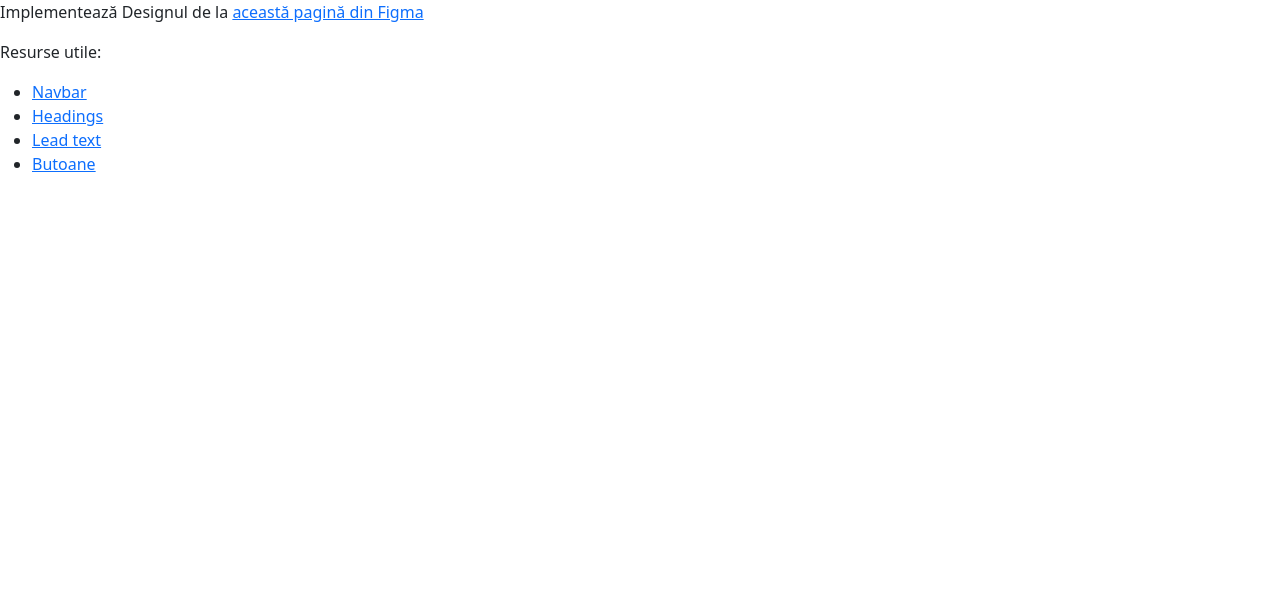
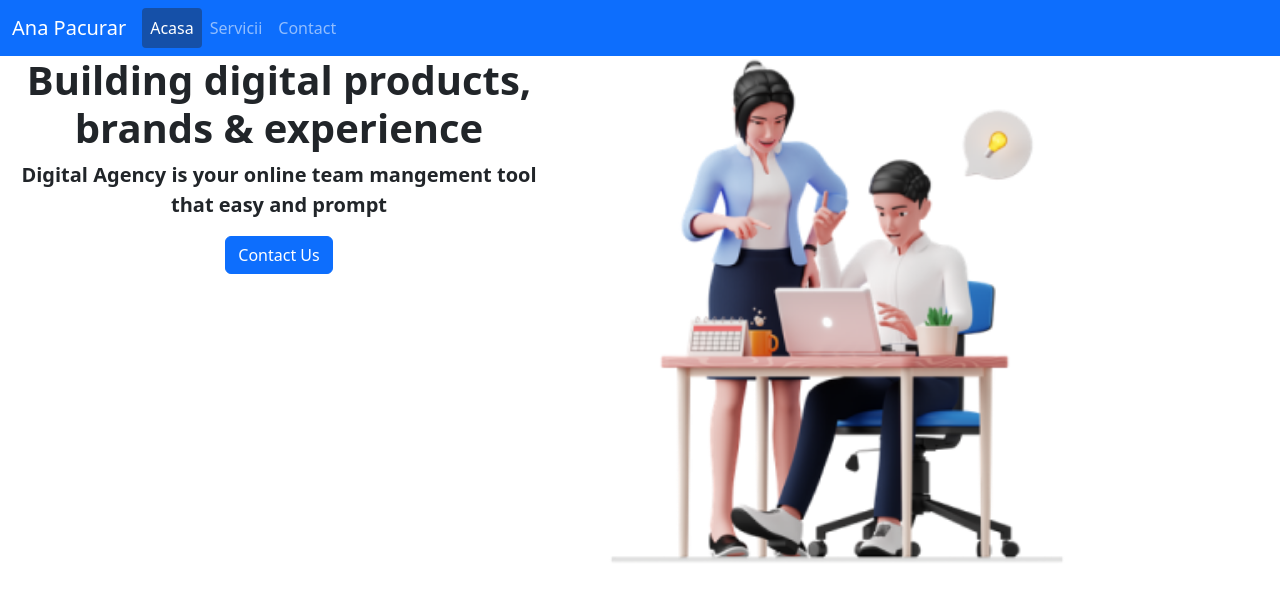
Before and after one commit to ITSchool-Web-Heroines/Tema-Bootstrap, a website built with Parcel: page src/index.html in a window 1280 px wide. Built offline with nearby package versions, Linux system fonts and the light colour scheme.

Commit message:
Tema Boostrap

```diff
--- a/src/index.html
+++ b/src/index.html
@@ -8,33 +8,36 @@
     <link rel="stylesheet" href="./style.scss" />
   </head>
   <body>
-  <p>
-    Implementează Designul de la <a href="https://www.figma.com/file/xEktFZL9eoqJ7lnmie6ufk/Teme-Front-End-by-Cornel?node-id=721%3A485">această pagină din Figma</a>
-  </p>
-  <p>
-    Resurse utile:
-  </p>
-  <ul>
-    <li>
-      <a href="https://getbootstrap.com/docs/5.2/components/navbar/">
-        Navbar
-      </a>
-    </li>
-    <li>
-      <a href="https://getbootstrap.com/docs/5.2/content/typography/#headings">
-        Headings
-      </a>
-    </li>
-    <li>
-      <a href="https://getbootstrap.com/docs/5.2/content/typography/#lead">
-        Lead text
-      </a>
-    </li>
-    <li>
-      <a href="https://getbootstrap.com/docs/5.2/components/buttons/">
-        Butoane
-      </a>
-    </li>
+    <nav class="navbar navbar-expand-lg navbar-dark bg-primary">
+      <div class="container-fluid"><a class="navbar-brand" href="#">Ana Pacurar</a><button class="navbar-toggler" type="button" data-bs-toggle="collapse" data-bs-target="#navbarSupportedContent" aria-controls="navbarSupportedContent" aria-expanded="false" aria-label="Toggle navigation"><span class="navbar-toggler-icon"></span></button>
+        <div class="collapse navbar-collapse" id="navbarSupportedContent">
+          <ul class="navbar-nav me-auto mb-2 mb-lg-0">
+            <li class="nav-item"><a class="nav-link active" aria-current="page" href="#">Acasa</a></li>
+            <li class="nav-item"><a class="nav-link" href="#">Servicii</a></li>
+            <li class="nav-item"><a class="nav-link">Contact</a></li>
           </ul>
+        </div>
+      </div>
+    </nav>
+    <section class="container row">
+      <img src=".\business-people-discussing-business-idea.png" alt="" class="img-fluid col-sm order-sm-last">
+      <div class="text-center col-sm text">
+        <h1 class="display-6 text">Building digital products, brands & experience</h1>
+        <p class="lead text"> Digital Agency is your online team mangement tool that easy and prompt </p>
+        <button type="button" class="btn btn-primary">Contact Us</button>
+      </div>
+    </section>
   </body>
 </html>
+<!-- <p>
+    Implementează Designul de la <a href="https://www.figma.com/file/xEktFZL9eoqJ7lnmie6ufk/Teme-Front-End-by-Cornel?node-id=721%3A485">această pagină din Figma</a></p><p>
+    Resurse utile:
+  </p><ul><li><a href="https://getbootstrap.com/docs/5.2/components/navbar/">
+        Navbar
+      </a></li><li><a href="https://getbootstrap.com/docs/5.2/content/typography/#headings">
+        Headings
+      </a></li><li><a href="https://getbootstrap.com/docs/5.2/content/typography/#lead">
+        Lead text
+      </a></li><li><a href="https://getbootstrap.com/docs/5.2/components/buttons/">
+        Butoane
+      </a></li></ul>-->
--- a/src/style.scss
+++ b/src/style.scss
@@ -1 +1,11 @@
 @import "~bootstrap/scss/bootstrap";
+
+.active {
+    background: rgba(33, 37, 41, 0.4);
+    border-radius: 4px;
+
+}
+
+.text{
+    font-weight: 600;
+}
```
Also changed, not shown: src/business-people-discussing-business-idea.png (added). Lines whose indentation alone changed are shown as unchanged.
